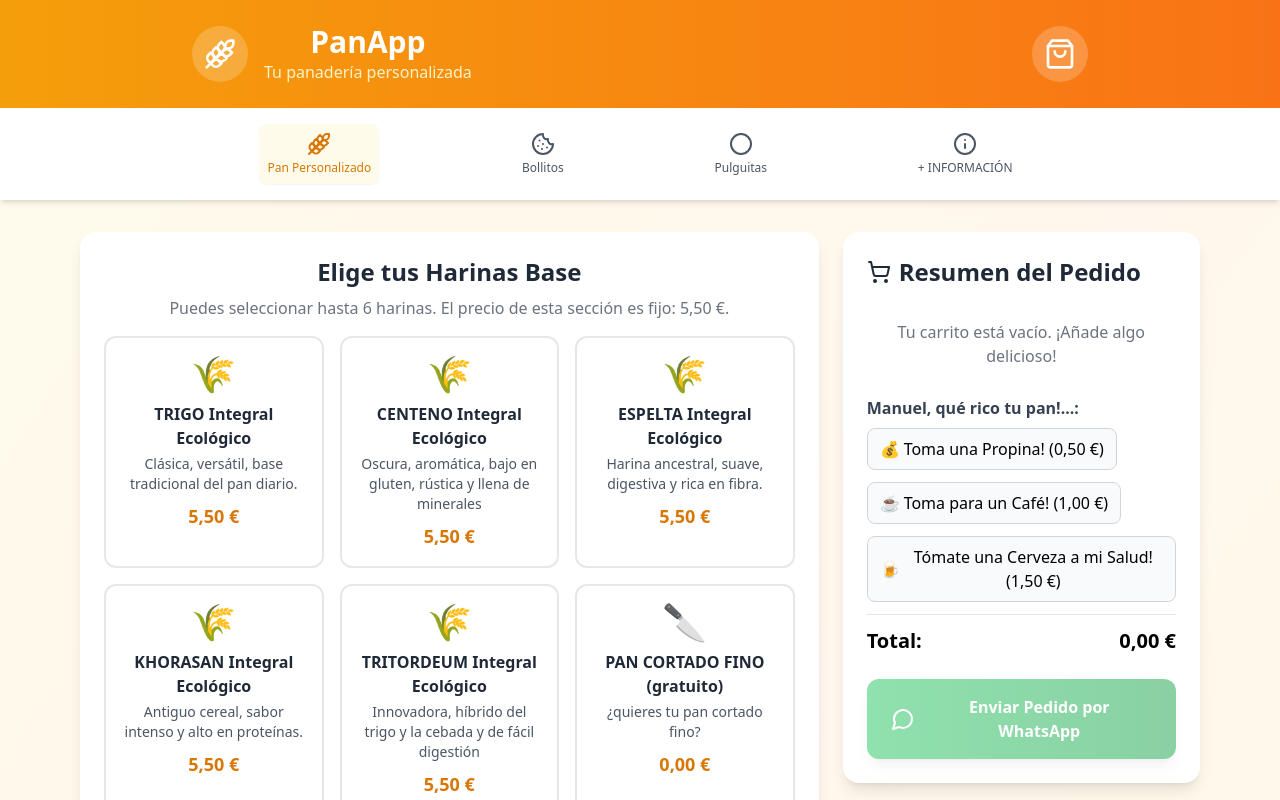
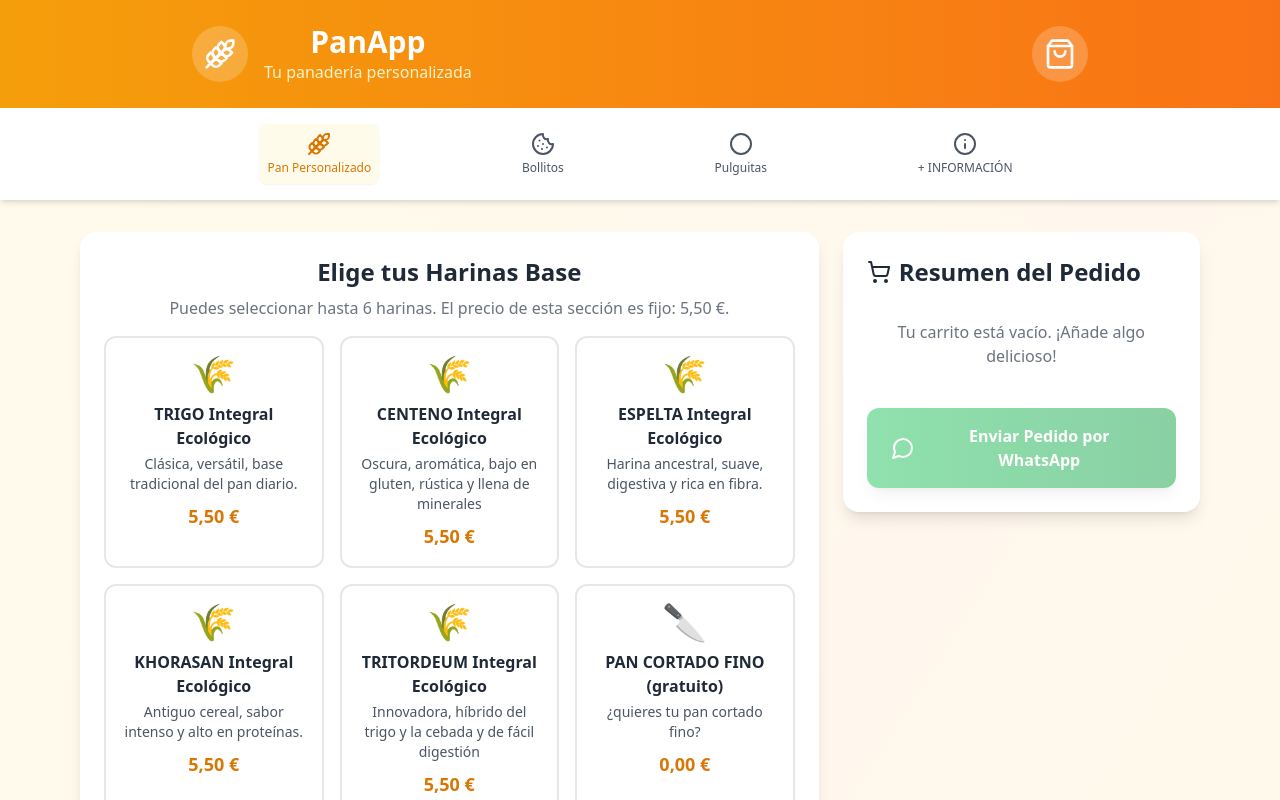
Before and after one commit to ruiznietocom-web/panes4, a React (Create React App) app: page / in a window 1280 px wide. Shown: the top 800 px of the page. Built offline with nearby package versions, Linux system fonts and the light colour scheme.

Commit message:
Update OrderSummary.js

```diff
--- a/src/components/OrderSummary.js
+++ b/src/components/OrderSummary.js
@@ -7,11 +7,11 @@ import { formatPrice } from '../utils/formatPrice';
 const OrderSummary = ({ cartItems, onSendWhatsApp }) => {
   const fixedHarinaPrice = 5.50;
 
-  // Extras opcionales
+  // Extras opcionales con Unicode
   const optionalExtras = [
-    { id: 'propina', name: 'Toma una Propina!', price: 0.50, icon: '💰' },
-    { id: 'cafe', name: 'Toma para un Café!', price: 1.00, icon: '☕' },
-    { id: 'cerveza', name: 'Tómate una Cerveza a mi Salud!', price: 1.50, icon: '🍺' },
+    { id: 'propina', name: 'Toma una Propina!', price: 0.50, icon: '\u{1F4B0}' }, // 💰
+    { id: 'cafe', name: 'Toma para un Café!', price: 1.00, icon: '\u2615' },      // ☕
+    { id: 'cerveza', name: 'Tómate una Cerveza a mi Salud!', price: 1.50, icon: '\u{1F37A}' }, // 🍺
   ];
 
   const [selectedOptionalExtras, setSelectedOptionalExtras] = React.useState([]);
@@ -22,7 +22,6 @@ const OrderSummary = ({ cartItems, onSendWhatsApp }) => {
     );
   };
 
-  // Filtrados para renderizado
   const harinasInCart = cartItems.filter(item => item.type === 'harina');
   const extrasInCart = cartItems.filter(item => item.type === 'extra');
   const bollitosInCart = cartItems.filter(item => item.type === 'bollito');
@@ -30,9 +29,7 @@ const OrderSummary = ({ cartItems, onSendWhatsApp }) => {
 
   const calculateTotal = () => {
     let total = 0;
-
     if (harinasInCart.length > 0) total += fixedHarinaPrice;
-
     extrasInCart.forEach(e => total += e.price);
     bollitosInCart.forEach(item => {
       const b = bollitos.find(b => b.id === item.id);
@@ -46,30 +43,29 @@ const OrderSummary = ({ cartItems, onSendWhatsApp }) => {
       const e = optionalExtras.find(opt => opt.id === id);
       if (e) total += e.price;
     });
-
     return total.toFixed(2);
   };
 
   const generateWhatsAppMessage = () => {
-    let message = `🍞 *NUEVO PEDIDO - PanApp* 🍞\n\n📋 *Resumen del Pedido:*\n`;
+    let message = '\u{1F35E} *NUEVO PEDIDO - PanApp* \u{1F35E}\n\n\u{1F4CB} *Resumen del Pedido:*\n';
 
     if (harinasInCart.length > 0) {
       const harinaNames = harinasInCart.map(item => {
         const h = harinas.find(h => h.id === item.id);
         return h ? h.name : '';
       }).join(', ');
-      message += `\n🥖 *Pan Personalizado:*\n• Harinas seleccionadas: ${harinaNames} - ${formatPrice(fixedHarinaPrice)}\n`;
+      message += `\n\u{1F956} *PAN PERSONALIZADO:*\n• Harinas seleccionadas: ${harinaNames} - ${formatPrice(fixedHarinaPrice)}\n`;
     }
 
     if (extrasInCart.length > 0) {
-      message += `\n🟢 *Extras añadidos:*\n`;
+      message += `\n\u{1F7E2} *EXTRAS AÑADIDOS:*\n`;
       extrasInCart.forEach(extra => {
         message += `• ${extra.name} - ${formatPrice(extra.price)}\n`;
       });
     }
 
     if (bollitosInCart.length > 0) {
-      message += `\n🟦 *Bollitos:*\n`;
+      message += `\n\u{1F7E6} *BOLLITOS:*\n`;
       bollitosInCart.forEach(item => {
         const b = bollitos.find(b => b.id === item.id);
         if (b) message += `• ${b.name} x${item.quantity} - ${formatPrice(b.price * item.quantity)}\n`;
@@ -77,7 +73,7 @@ const OrderSummary = ({ cartItems, onSendWhatsApp }) => {
     }
 
     if (pulguitasInCart.length > 0) {
-      message += `\n🟪 *Pulguitas:*\n`;
+      message += `\n\u{1F7EB} *PULGUITAS:*\n`;
       pulguitasInCart.forEach(item => {
         const p = pulguitas.find(p => p.id === item.id);
         if (p) message += `• ${p.name} x${item.quantity} - ${formatPrice(p.price * item.quantity)}\n`;
@@ -85,15 +81,15 @@ const OrderSummary = ({ cartItems, onSendWhatsApp }) => {
     }
 
     if (selectedOptionalExtras.length > 0) {
-      message += `\n⭐ *Extras opcionales:*\n`;
+      message += `\n⭐ *EXTRAS OPCIONALES:*\n`;
       selectedOptionalExtras.forEach(id => {
         const e = optionalExtras.find(opt => opt.id === id);
-        if (e) message += `• ${e.name} - ${formatPrice(e.price)}\n`;
+        if (e) message += `• ${e.icon} ${e.name} - ${formatPrice(e.price)}\n`;
       });
     }
 
-    message += `\n💰 *Total: ${formatPrice(calculateTotal())}*\n\n`;
-    message += `📞 Por favor confirma la disponibilidad y tiempo de preparación.\n¡Gracias por elegir PanApp! 🙏`;
+    message += `\n\u{1F4B0} *TOTAL: ${formatPrice(calculateTotal())}*\n\n`;
+    message += `\u{1F4DE} ¡Muchas Gracias! 🙏`;
 
     return encodeURIComponent(message);
   };
@@ -128,96 +124,9 @@ const OrderSummary = ({ cartItems, onSendWhatsApp }) => {
           </div>
         )}
 
-        {/* Pan Personalizado */}
-        {harinasInCart.length > 0 && (
-          <div className="space-y-2">
-            <h3 className="font-semibold text-gray-700">Pan Personalizado:</h3>
-            <div className="flex justify-between items-center p-2 bg-amber-50 rounded-lg">
-              <span>Harinas seleccionadas: {harinasInCart.map(item => {
-                const h = harinas.find(h => h.id === item.id);
-                return h ? h.name : '';
-              }).join(', ')}</span>
-              <span>{formatPrice(fixedHarinaPrice)}</span>
-            </div>
-          </div>
-        )}
-
-        {/* Extras */}
-        {extrasInCart.length > 0 && (
-          <div className="space-y-2">
-            <h3 className="font-semibold text-gray-700">Extras:</h3>
-            {extrasInCart.map(extra => (
-              <div key={extra.id} className="flex justify-between items-center p-2 bg-green-50 rounded-lg">
-                <span className="flex items-center gap-2">{extra.icon} {extra.name}</span>
-                <span>{formatPrice(extra.price)}</span>
-              </div>
-            ))}
-          </div>
-        )}
-
-        {/* Bollitos */}
-        {bollitosInCart.length > 0 && (
-          <div className="space-y-2">
-            <h3 className="font-semibold text-gray-700">Bollitos:</h3>
-            {bollitosInCart.map(item => {
-              const b = bollitos.find(b => b.id === item.id);
-              return b && (
-                <div key={b.id} className="flex justify-between items-center p-2 bg-blue-50 rounded-lg">
-                  <span className="flex items-center gap-2">{b.image} {b.name} x{item.quantity}</span>
-                  <span>{formatPrice(b.price * item.quantity)}</span>
-                </div>
-              );
-            })}
-          </div>
-        )}
-
-        {/* Pulguitas */}
-        {pulguitasInCart.length > 0 && (
-          <div className="space-y-2">
-            <h3 className="font-semibold text-gray-700">Pulguitas:</h3>
-            {pulguitasInCart.map(item => {
-              const p = pulguitas.find(p => p.id === item.id);
-              return p && (
-                <div key={p.id} className="flex justify-between items-center p-2 bg-purple-50 rounded-lg">
-                  <span className="flex items-center gap-2">{p.image} {p.name} x{item.quantity}</span>
-                  <span>{formatPrice(p.price * item.quantity)}</span>
-                </div>
-              );
-            })}
-          </div>
-        )}
-
-        {/* Extras opcionales */}
-        <div className="space-y-2">
-          <h3 className="font-semibold text-gray-700">Manuel, qué rico tu pan!...:</h3>
-          <div className="flex gap-3 flex-wrap">
-            {optionalExtras.map(extra => (
-              <button
-                key={extra.id}
-                onClick={() => toggleOptionalExtra(extra)}
-                className={`flex items-center gap-1 px-3 py-2 rounded-lg border transition ${
-                  selectedOptionalExtras.includes(extra.id)
-                    ? 'bg-yellow-100 border-yellow-400'
-                    : 'bg-gray-50 border-gray-300 hover:bg-gray-100'
-                }`}
-              >
-                <span>{extra.icon}</span>
-                <span>{extra.name} ({formatPrice(extra.price)})</span>
-              </button>
-            ))}
-          </div>
-        </div>
-
-        {/* Total */}
-        <div className="border-t pt-3 mt-3">
-          <div className="flex justify-between items-center text-xl font-bold">
-            <span>Total:</span>
-            <span>{formatPrice(calculateTotal())}</span>
-          </div>
-        </div>
+        {/* Aquí puedes mantener la UI normal para el resumen */}
       </div>
 
-      {/* Botón WhatsApp */}
       <motion.button
         onClick={handleSendWhatsApp}
         disabled={isOrderEmpty}
```
